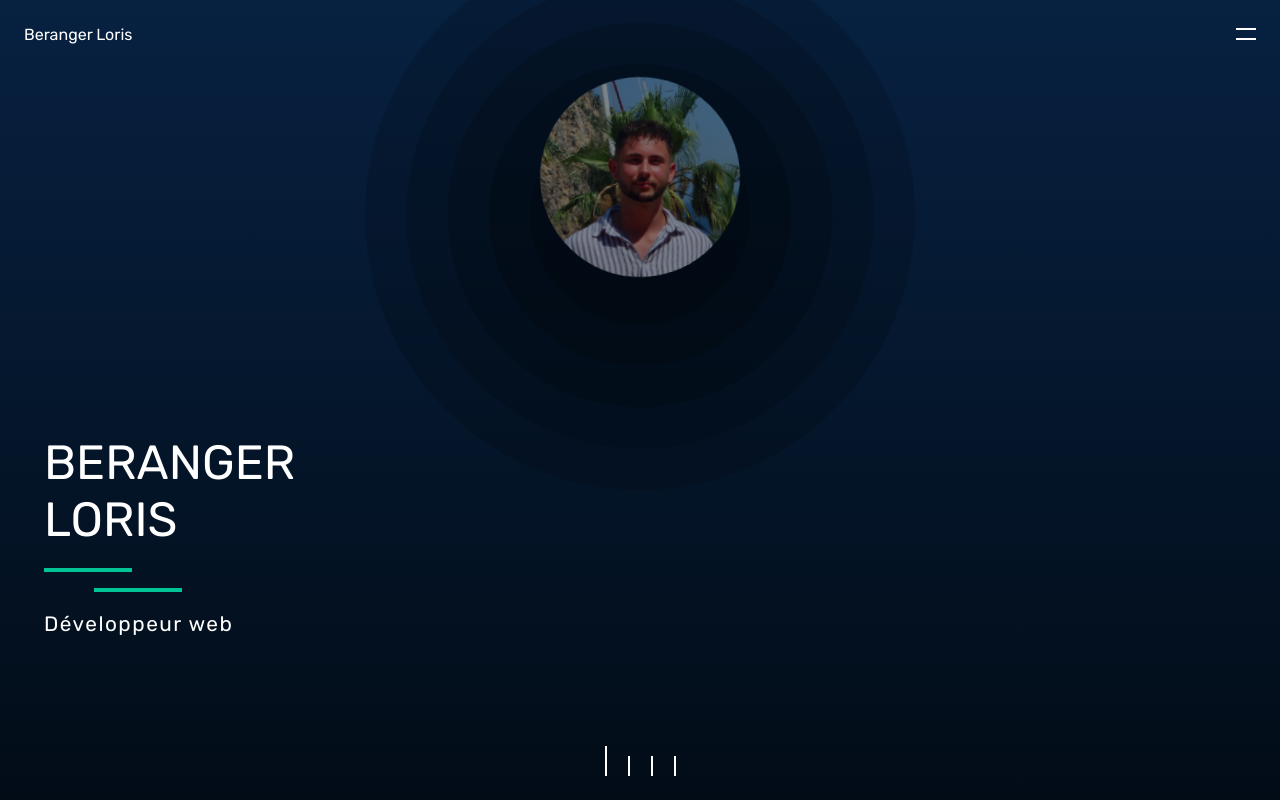
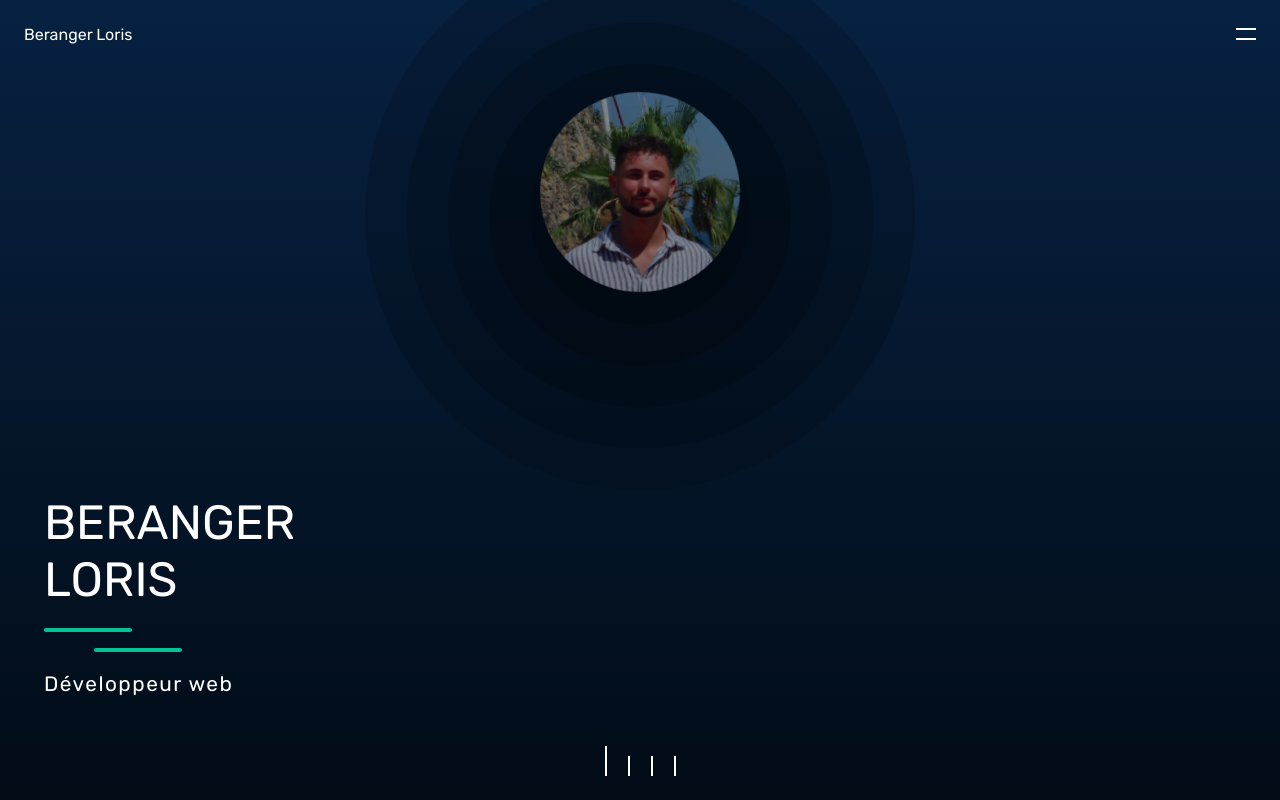
Before and after one commit to Loris-Beranger/Portfolio, a Next.js app: page / in a window 1280 px wide. Built offline with nearby package versions, Linux system fonts and the light colour scheme.

Commit message:
test animation

```diff
--- a/app/components/separator/separator.module.scss
+++ b/app/components/separator/separator.module.scss
@@ -9,9 +9,20 @@
   .line {
     width: 88px;
     height: 4px;
+    border-radius: 2px;
     background-color: var(--secondary);
+    animation: grow 1s ease-in-out;
   }
   .line:last-child {
     margin-left: 50px;
   }
 }
+
+@keyframes grow {
+  0% {
+    width: 0;
+  }
+  100% {
+    width: 88px;
+  }
+}
--- a/app/page.module.scss
+++ b/app/page.module.scss
@@ -18,5 +18,6 @@
     height: 100%;
     color: white;
     scroll-snap-align: start;
+    padding-bottom: 20px;
   }
 }
```
